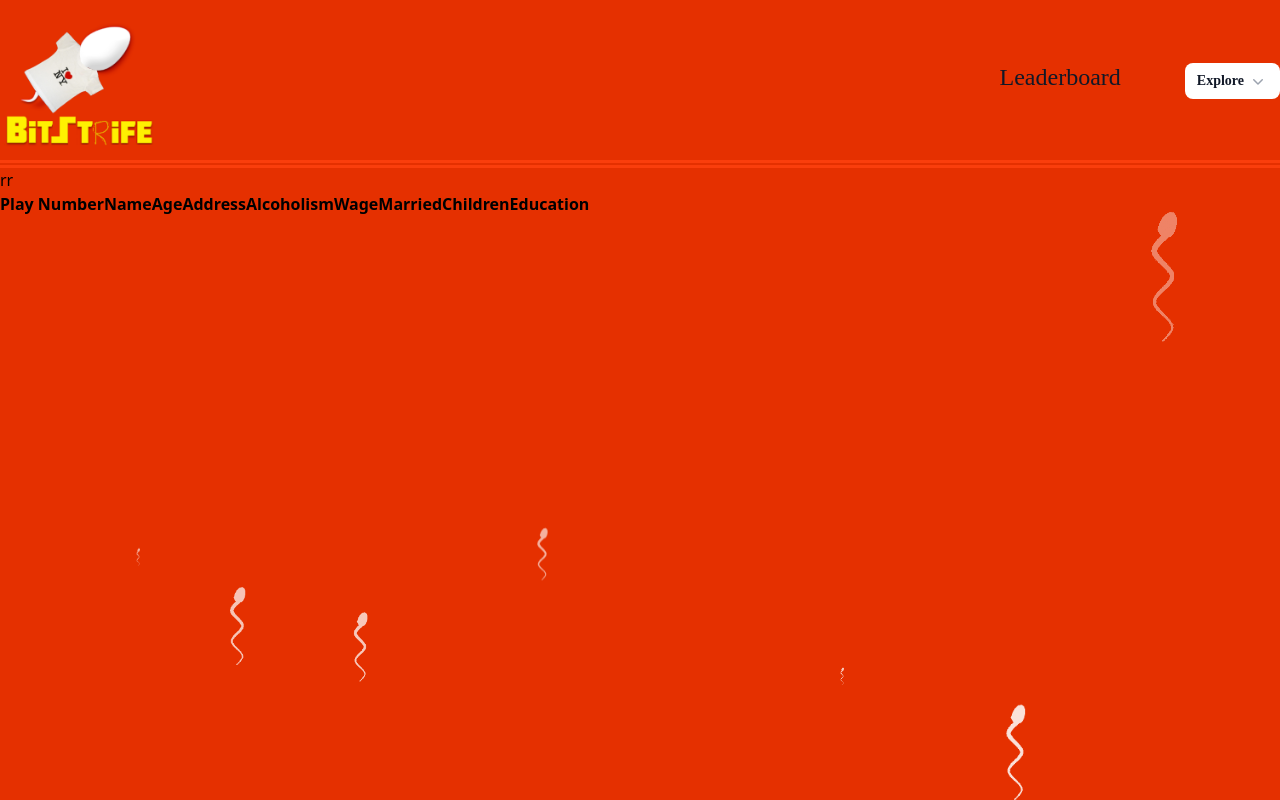
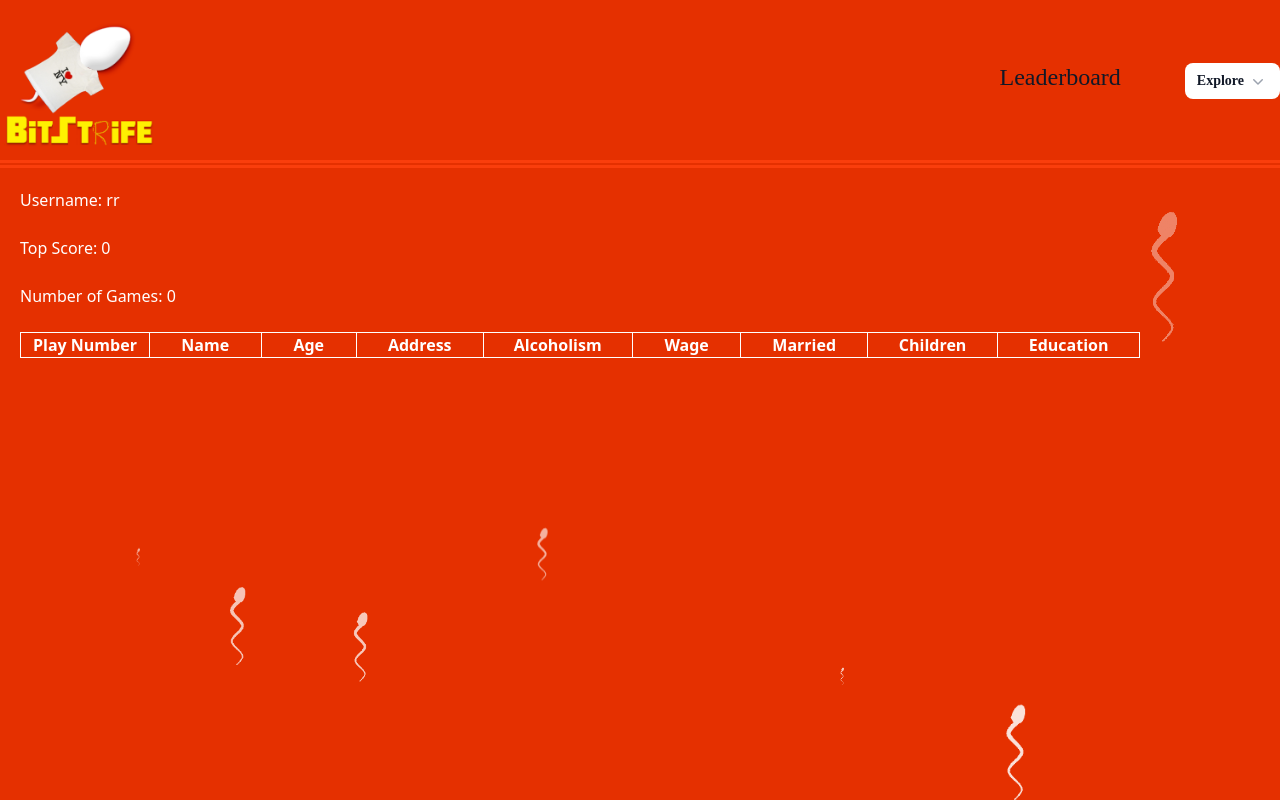
Before and after one commit to Stella-Yampolsky/GiraffeSnakeOtterPenguin_Stellay4_Evanc107_Rachelf94_Jadyl3, a Flask app: page /profile/1 in a window 1280 px wide. Run offline with Flask 3, Linux system fonts and the light colour scheme; a user stored in the database is signed in; data comes from the database, SQL or seed files in the repository; data that the repository does not hold is empty; style sheets or scripts are compiled from the project's sources; some libraries are stand-ins or nearby versions.

Commit message:
profile work again

```diff
--- a/app/__init__.py
+++ b/app/__init__.py
@@ -64,7 +64,7 @@ def login():
 
 @app.route('/profile/<int:user_id>')
 def search(user_id):
-    return render_template('profile.html', username=session["username"], playtable=gamesInfoToTable(getGamesInfo(session["username"]))) #change later
+    return render_template('profile.html', username=session["username"], playtable=gamesInfoToTable(getGamesInfo(user_id)), score = getScoreFromID(user_id), numGames = getnumPlaysFromUsername(session["username"])) #change later
 
 @app.route('/profile')
 def self():
--- a/app/sitedb.py
+++ b/app/sitedb.py
@@ -64,10 +64,7 @@ def getUsernameFromID(uid):
     db = sqlite3.connect(DB_FILE)
     c = db.cursor()
     c.execute("SELECT username FROM users WHERE user_id=?", (uid,))
-    if c.fetchone() == None:
-        return "No such user"
-    else:
-        return c.fetchone()[0]
+    c.fetchone()[0]
 def getIDFromUsername(username):
     db = sqlite3.connect(DB_FILE)
     c = db.cursor()
@@ -263,10 +260,10 @@ def EducationStatusToString(username, pid):
         elif stat == 5:
             return "Post-Grad"
 # return game information
-def getGamesInfo(username):
+def getGamesInfo(uid):
     db = sqlite3.connect(DB_FILE)
     c = db.cursor()
-    c.execute("SELECT * FROM plays WHERE user_id=?", (getIDFromUsername(username),))
+    c.execute("SELECT * FROM plays WHERE user_id=?", (uid,))
     return c.fetchall()
 def gamesInfoToTable(games):
     i = 0
--- a/app/templates/profile.html
+++ b/app/templates/profile.html
@@ -13,16 +13,37 @@
       <script src="https://cdn.tailwindcss.com"></script>
       <script src="https://cdn.jsdelivr.net/npm/apexcharts"></script>
       <link rel="stylesheet" href="../static/css/bg.css">
+      <style>
+        #innards {
+          padding: 20px
+        }
+        h1, h3 {
+          font-size: 30px;
+          color: white;
+        }
+        table, th, td {
+          color: white;
+          border: 1px solid;
+          width: 70em;
+        }
+      </style>
   </head>
   <body>
     <!-- nav + bg -->
     {% extends 'base.html' %}
     {% block content %}
 
-    <h1>{{username}}</h1>
-    {{playtable | safe}}
+    <div id="innards">
+      <h1>Username: {{username}}</h1>
+      <br>
+      <h3>Top Score: {{score}}</h3>
+      <br>
+      <h3>Number of Games: {{numGames}}</h3>
+      <br>
+      {{playtable | safe}}
 
-    {% endblock %}
+      {% endblock %}
+    </div>
   </body>
 
 </html>
--- a/devlog.txt
+++ b/devlog.txt
@@ -71,6 +71,10 @@ jadyL -- 2025-04-21 21:33
 
 stellaY -- 2025-04-22 17:37
     Add schools.csv
+
+jadyL -- 2025-04-21 21:33
+    fix sitedb functions to get profile working properly
+
 DESIGN REVISIONS THUS FAR:
 ------------------------------------
 -changed datasets
```
